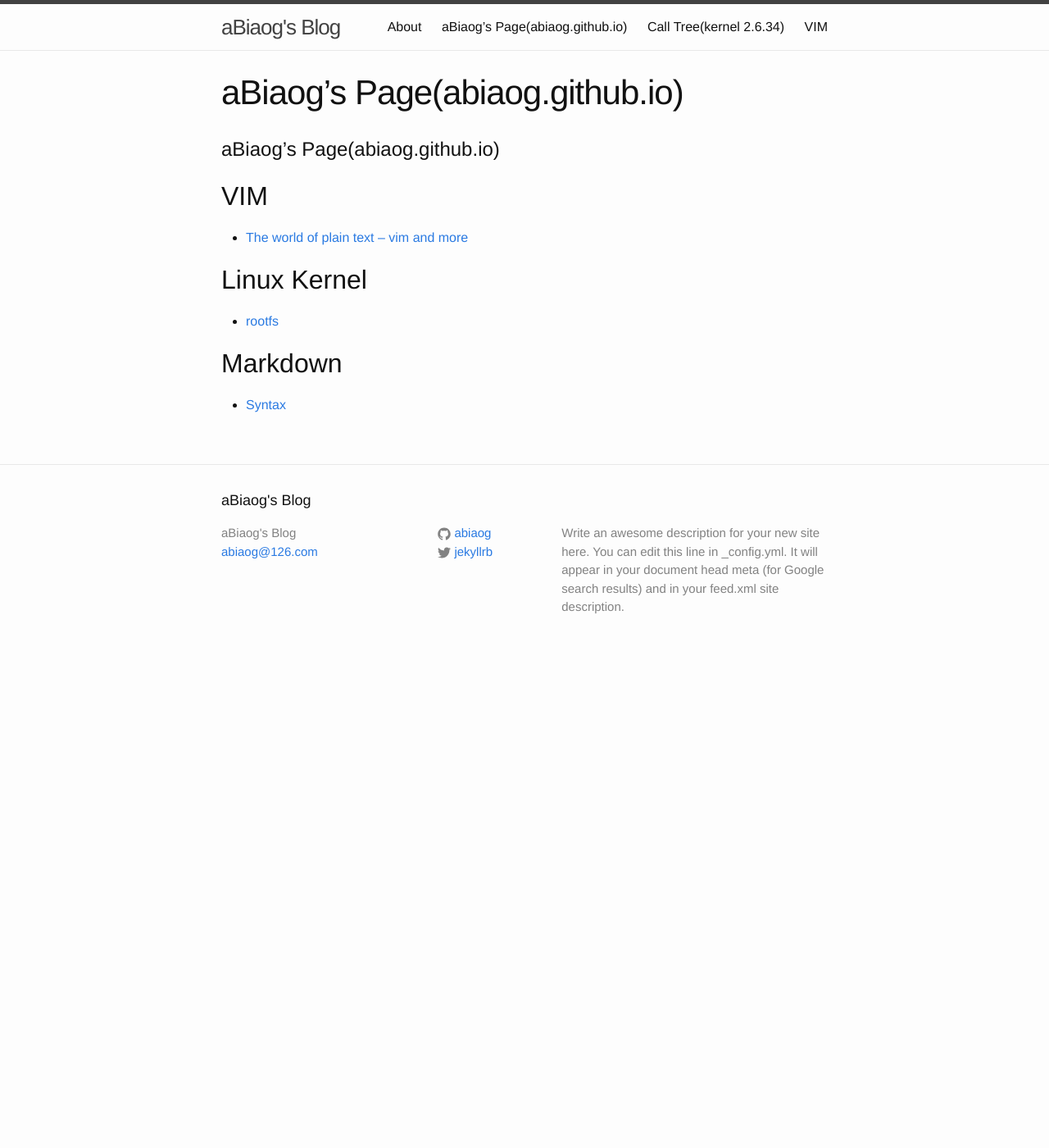
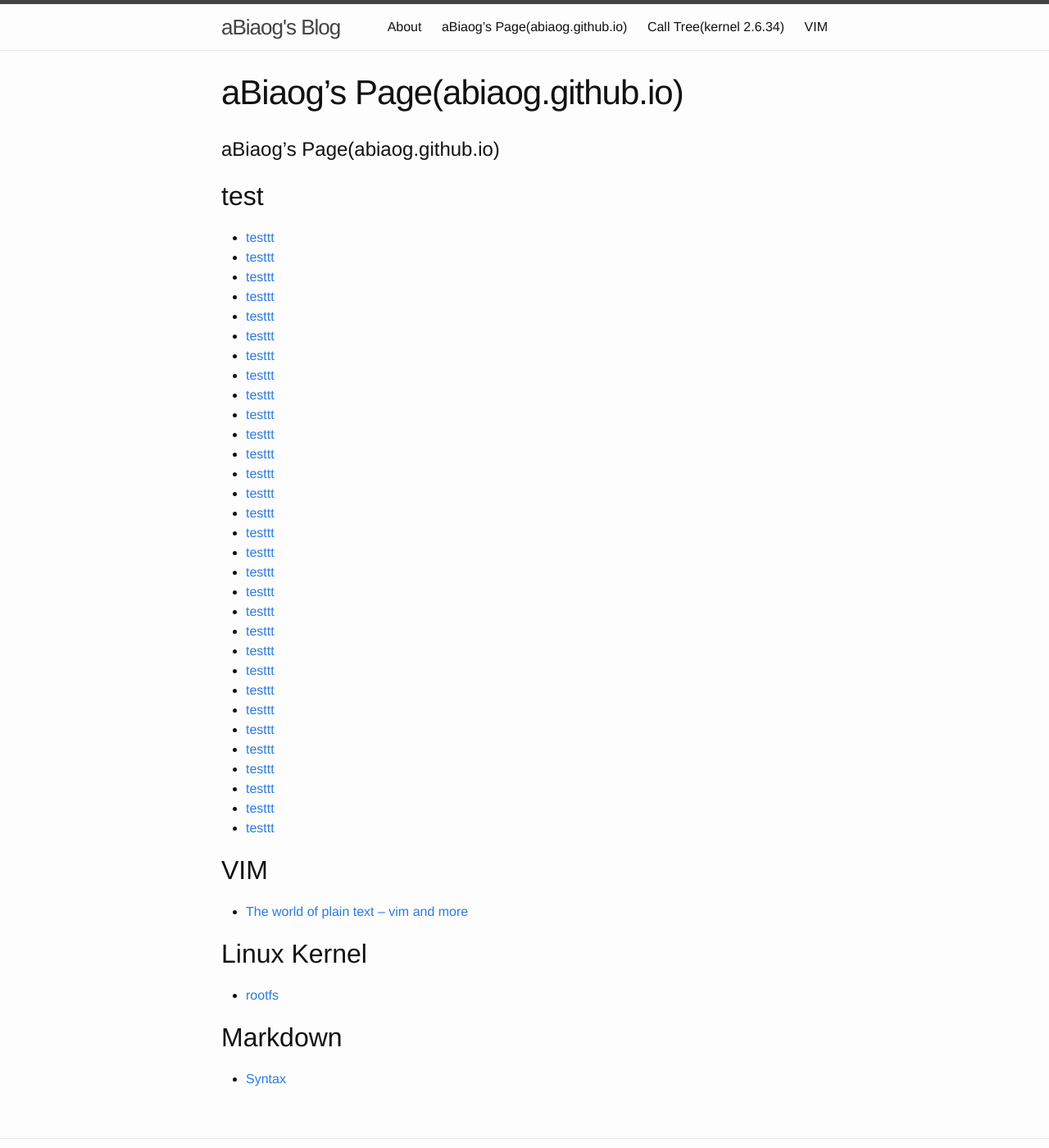
Before and after one commit to abiaog/abiaog.github.io, a Jekyll site: the page built from index.md, in a window 1280 px wide and 1400 px high. Shown: the whole window at 82% size. Built offline with Jekyll 4.4.1, drawn with Linux system fonts in a browser that asks for light colours; our own code applies the rules of GitHub Pages for plain Markdown files.

Commit message:
test index.md

```diff
--- a/index.md
+++ b/index.md
@@ -1,5 +1,39 @@
 aBiaog's Page(abiaog.github.io)
 =================
+
+test
+------
+- [testtt](_posts/2016-02-12-rootfs.markdown)
+- [testtt](_posts/2016-02-12-vim-introduction.markdown)
+- [testtt](_posts/2016-02-12-welcome-to-jekyll.markdown)
+- [testtt](_posts/2016-02-13-Markdown.markdown)
+- [testtt](_posts/2016-02-13-c++-Multiple-and-Virtual-Inheritance.markdown)
+- [testtt](_posts/2016-02-14-device-tree.markdown)
+- [testtt](_posts/2016-02-14-u-boot.markdown)
+- [testtt](_posts/2016-02-14-yocto.markdown)
+- [testtt](_posts/2016-02-17-Erlang.markdown)
+- [testtt](_posts/2016-02-17-google-test.markdown)
+- [testtt](_posts/2016-05-05-gdb.markdown)
+- [testtt](_posts/2016-07-27-bash.markdown)
+- [testtt](_posts/2016-08-06-how-to-replace-ubuntu-kernel.markdown)
+- [testtt](_posts/2016-08-26-linux-device-driver-hello-world.markdown)
+- [testtt](_posts/2016-09-03-configure-mutt-msmtp.markdown)
+- [testtt](_posts/2016-09-03-tcpdump-wireshark.markdown)
+- [testtt](_posts/2016-09-17-bitbake.markdown)
+- [testtt](_posts/2016-10-20-spinlock-seqlock-RCU-lock.markdown)
+- [testtt](_posts/2016-11-11-Linux-Device-Driver-Advanced-Char-Driver.markdown)
+- [testtt](_posts/2016-12-27-i2c-driver.markdown)
+- [testtt](_posts/2017-01-18-QEMU.markdown)
+- [testtt](_posts/2017-01-23-mutex-semaphore.markdown)
+- [testtt](_posts/2017-02-14-Understanding-the-Linux-Kernel.markdown)
+- [testtt](_posts/2017-03-03-JaveScript.markdown)
+- [testtt](_posts/2017-03-07-exokernel-microkernel.markdown)
+- [testtt](_posts/2017-03-22-c-language.markdown)
+- [testtt](_posts/2017-03-22-makefile.markdown)
+- [testtt](_posts/2017-04-28-xilinx.markdown)
+- [testtt](_posts/2017-05-03-FreeRTOS.markdown)
+- [testtt](_posts/2017-05-27-tips-and-tools.markdown)
+- [testtt](_posts/2017-08-04-Understanding-the-Linux-Virtual-Memory-Manager.markdown)
 
 VIM
 ------
```
